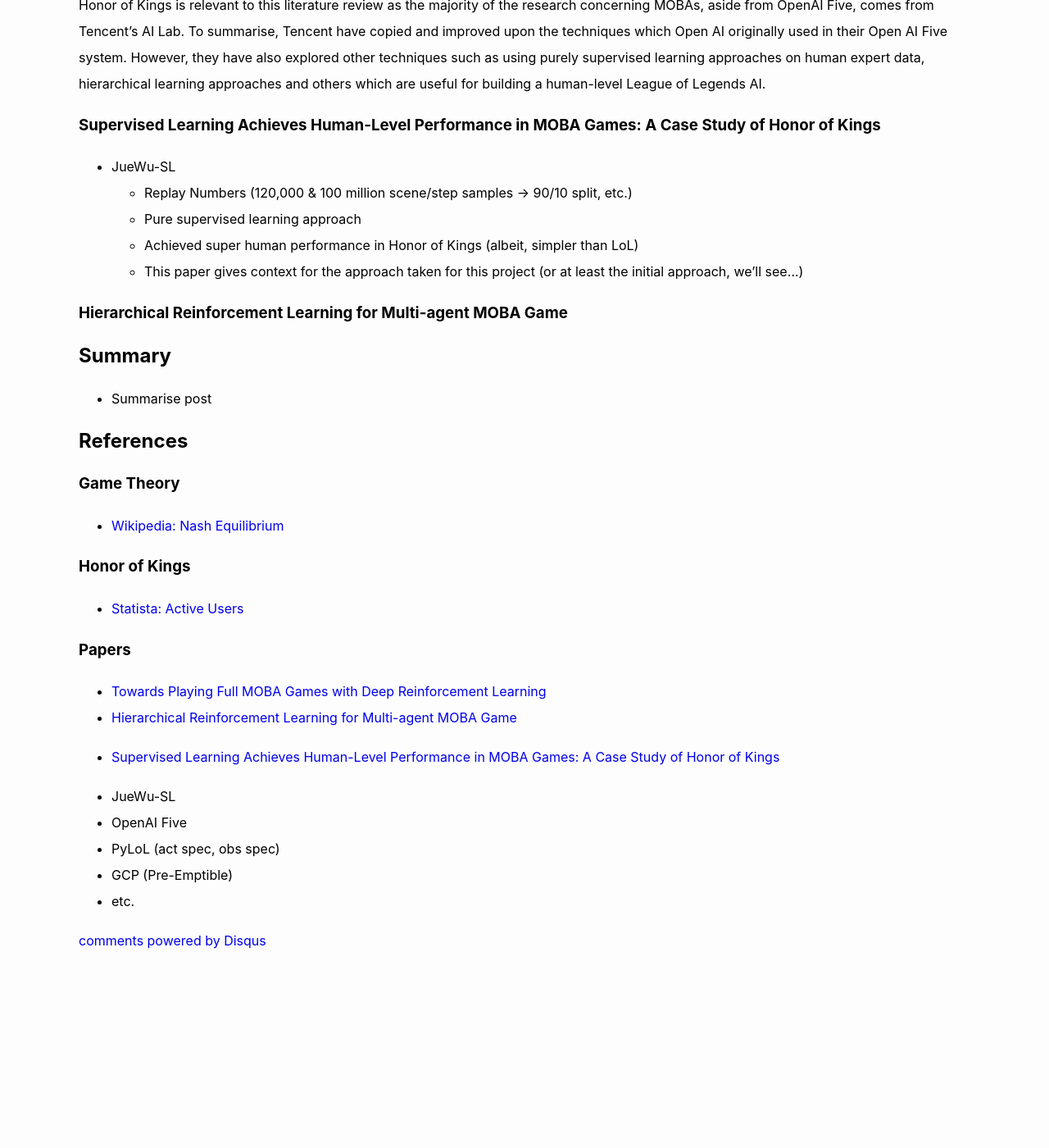
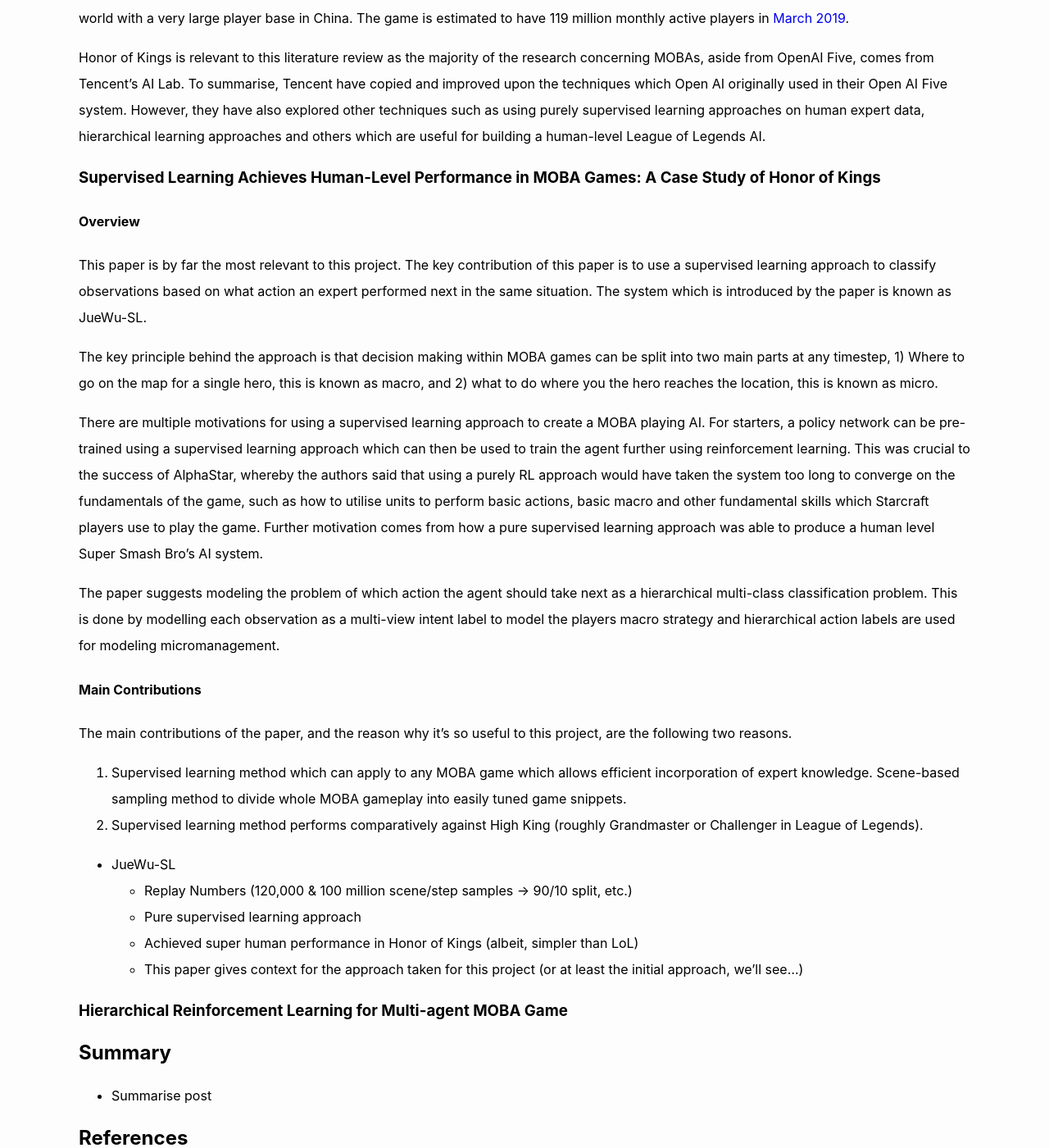
Before and after one commit to MiscellaneousStuff/miscellaneousstuff.github.io, a Jekyll site: the page built from _posts/2021-09-03-tlol-part-4-exploring-the-literature.markdown, in a window 1280 px wide and 1400 px high, scrolled down 1117 px. Shown: the whole window at 82% size. Built offline with Jekyll 4.4.1, drawn with Linux system fonts in a browser that asks for light colours; comment, search, counter and statistics services are not loaded; before the commit the page ends 2296 px from its top, so only the background shows below that; some of the changed text lies outside the part shown.

Commit message:
juewu-sl paper overview, tlol 4

```diff
--- a/_posts/2021-09-03-tlol-part-4-exploring-the-literature.markdown
+++ b/_posts/2021-09-03-tlol-part-4-exploring-the-literature.markdown
@@ -84,6 +84,47 @@
 
 ### Supervised Learning Achieves Human-Level Performance in MOBA Games: A Case Study of Honor of Kings
 
+#### Overview
+
+This paper is by far the most relevant to this project. The key contribution
+of this paper is to use a supervised learning approach to classify observations
+based on what action an expert performed next in the same situation. The system
+which is introduced by the paper is known as JueWu-SL.
+
+The key principle behind the approach is that decision making within MOBA games
+can be split into two main parts at any timestep, 1) Where to go on the map for
+a single hero, this is known as macro, and 2) what to do where you the hero
+reaches the location, this is known as micro.
+
+There are multiple motivations for using a supervised learning approach to create
+a MOBA playing AI. For starters, a policy network can be pre-trained using a
+supervised learning approach which can then be used to train the agent further
+using reinforcement learning. This was crucial to the success of AlphaStar, whereby
+the authors said that using a purely RL approach would have taken the system too
+long to converge on the fundamentals of the game, such as how to utilise units
+to perform basic actions, basic macro and other fundamental skills which Starcraft
+players use to play the game. Further motivation comes from how a pure supervised
+learning approach <!-- Fill in with reference to Super Smash Bros SL system--> was
+able to produce a human level Super Smash Bro's AI system.
+
+The paper suggests modeling the problem of which action the agent should take next
+as a hierarchical multi-class classification problem. This is done by modelling
+each observation as a multi-view intent label to model the players macro strategy
+and hierarchical action labels are used for modeling micromanagement.
+
+<!-- put in example image here of the macro and micro hierarchical labelling-->
+
+#### Main Contributions
+
+The main contributions of the paper, and the reason why it's so useful to this
+project, are the following two reasons.
+
+1. Supervised learning method which can apply to any MOBA game which allows
+   efficient incorporation of expert knowledge. Scene-based sampling method
+   to divide whole MOBA gameplay into easily tuned game snippets.
+2. Supervised learning method performs comparatively against High King (roughly
+   Grandmaster or Challenger in League of Legends).
+
 - JueWu-SL
   - Replay Numbers (120,000 & 100 million scene/step samples -> 90/10 split, etc.)
   - Pure supervised learning approach
```
